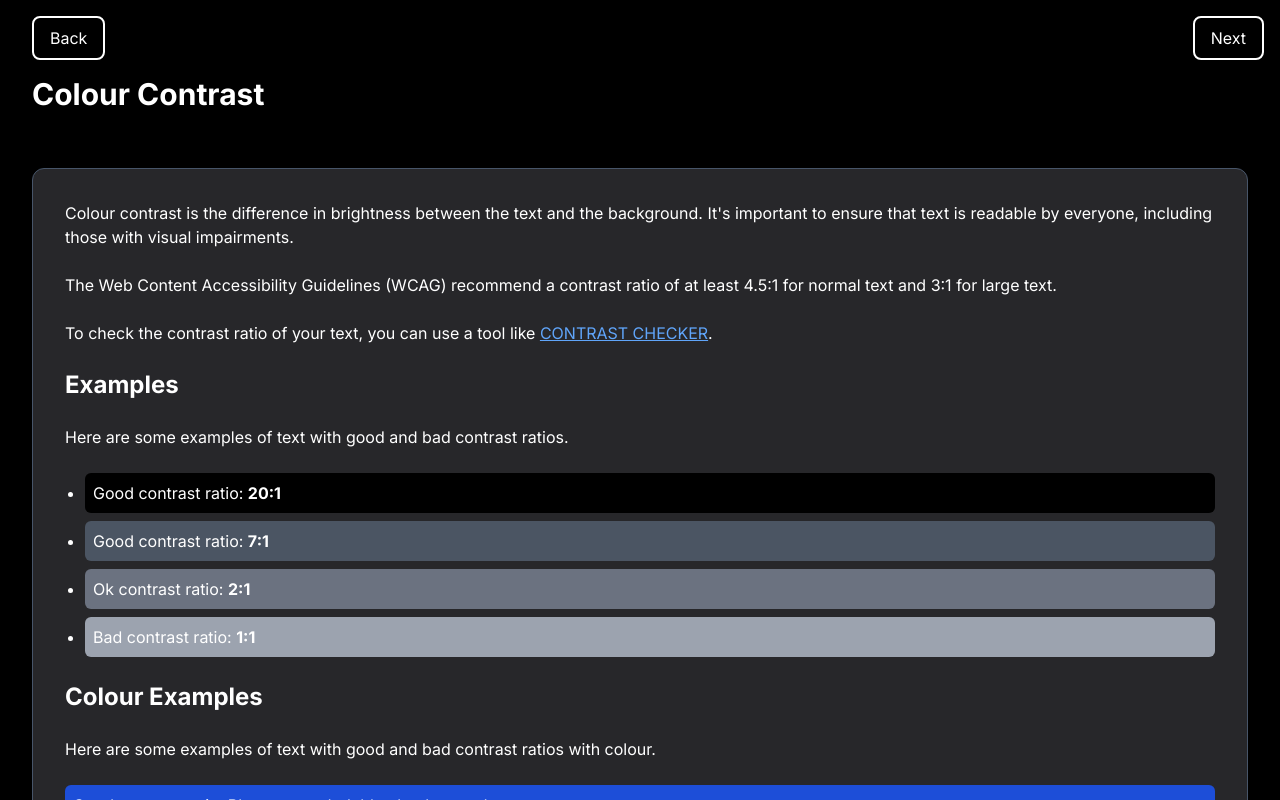
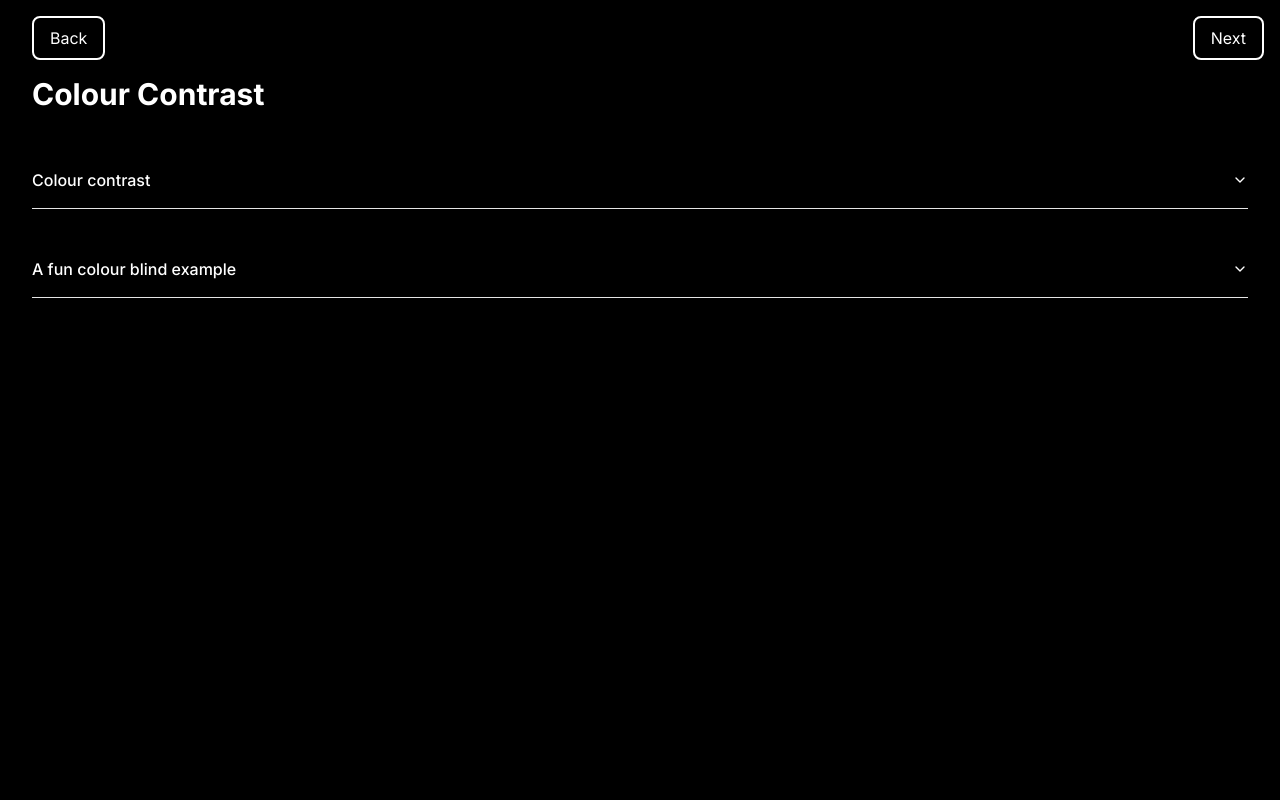
Before and after one commit to matthew-deal-rocketlab/Accessibility, a Next.js app: page /colour-contrast in a window 1280 px wide. Shown: the top 800 px of the page. Built offline with nearby package versions, Linux system fonts and the light colour scheme.

Commit message:
added accordions and links

```diff
--- a/package.json
+++ b/package.json
@@ -10,6 +10,7 @@
   },
   "dependencies": {
     "@hookform/resolvers": "^3.3.4",
+    "@radix-ui/react-accordion": "^1.1.2",
     "@radix-ui/react-label": "^2.0.2",
     "@radix-ui/react-slot": "^1.0.2",
     "class-variance-authority": "^0.7.0",
--- a/src/app/(lessons)/colour-contrast/page.tsx
+++ b/src/app/(lessons)/colour-contrast/page.tsx
@@ -1,22 +1,36 @@
 import HeaderTag from '@/components/header'
 import Article from '@/components/ui/article'
+
+import {
+  Accordion,
+  AccordionContent,
+  AccordionItem,
+  AccordionTrigger,
+} from '@/components/ui/accordion'
+import Image from 'next/image'
 
 export default function Page() {
   return (
     <main>
       <section className="space-y-4 ">
+        <Accordion type="single" collapsible className="w-full">
+          <AccordionItem value="item-1">
+            <AccordionTrigger>Colour contrast </AccordionTrigger>
+            <AccordionContent>
               <Article>
                 <p>
-            Colour contrast is the difference in brightness between the text and
-            the background. It's important to ensure that text is readable by
-            everyone, including those with visual impairments.
+                  Colour contrast is the difference in brightness between the
+                  text and the background. It's important to ensure that text is
+                  readable by everyone, including those with visual impairments.
                 </p>
                 <p>
-            The Web Content Accessibility Guidelines (WCAG) recommend a contrast
-            ratio of at least 4.5:1 for normal text and 3:1 for large text.
+                  The Web Content Accessibility Guidelines (WCAG) recommend a
+                  contrast ratio of at least 4.5:1 for normal text and 3:1 for
+                  large text.
                 </p>
                 <p>
-            To check the contrast ratio of your text, you can use a tool like{' '}
+                  To check the contrast ratio of your text, you can use a tool
+                  like{' '}
                   <a
                     href="https://contrastchecker.com/"
                     target="_blank"
@@ -28,9 +42,10 @@ export default function Page() {
 
                 <HeaderTag level="h2" text="Examples" />
                 <p>
-            Here are some examples of text with good and bad contrast ratios.
+                  Here are some examples of text with good and bad contrast
+                  ratios.
                 </p>
-          <ul className="list-disc space-y-2 pl-5">
+                <ul className="space-y-2">
                   <li>
                     <p className="rounded-md bg-black p-2 text-white">
                       Good contrast ratio: <strong>20:1</strong>
@@ -55,8 +70,8 @@ export default function Page() {
 
                 <HeaderTag level="h2" text="Colour Examples" />
                 <p>
-            Here are some examples of text with good and bad contrast ratios
-            with colour.
+                  Here are some examples of text with good and bad contrast
+                  ratios with colour.
                 </p>
                 <ul className="flex flex-col space-y-4">
                   {/* Good Contrast Examples */}
@@ -84,6 +99,26 @@ export default function Page() {
                   </li>
                 </ul>
               </Article>
+            </AccordionContent>
+          </AccordionItem>
+        </Accordion>
+      </section>
+      <section className="mt-8">
+        <Accordion type="single" collapsible className="w-full">
+          <AccordionItem value="item-1">
+            <AccordionTrigger>A fun colour blind example </AccordionTrigger>
+            <AccordionContent>
+              <Article>
+                <Image
+                  src="/yoshi.png"
+                  width={800}
+                  height={800}
+                  alt="Colour blind example"
+                />
+              </Article>
+            </AccordionContent>
+          </AccordionItem>
+        </Accordion>
       </section>
     </main>
   )
--- a/src/app/(lessons)/keyboard-navigation/page.tsx
+++ b/src/app/(lessons)/keyboard-navigation/page.tsx
@@ -4,6 +4,13 @@ import BadForm from '@/components/keyboard/badForm'
 import GoodForm from '@/components/keyboard/goodForm'
 import Article from '@/components/ui/article'
 import HeaderTag from '@/components/header'
+import {
+  Accordion,
+  AccordionContent,
+  AccordionItem,
+  AccordionTrigger,
+} from '@/components/ui/accordion'
+import Image from 'next/image'
 
 export default async function Page() {
   const code = ` <Button
@@ -22,31 +29,59 @@ export default async function Page() {
 
   return (
     <main>
+      <section>
+        <Accordion type="single" collapsible className="w-full">
+          <AccordionItem value="item-1">
+            <AccordionTrigger>Forms </AccordionTrigger>
+            <AccordionContent>
               <div className="grid grid-cols-2">
                 <BadForm />
                 <GoodForm />
               </div>
+            </AccordionContent>
+          </AccordionItem>
+        </Accordion>
+      </section>
+
       <section>
+        <Accordion type="single" collapsible className="w-full">
+          <AccordionItem value="item-1">
+            <AccordionTrigger>Things to consider </AccordionTrigger>
+            <AccordionContent>
               <Article>
                 <HeaderTag level="h2" text="Considerations" className="mb-4" />
                 <p>
-            Other things to consider are things like how does a user using a
-            keyboard use a Button, or a Checkbox?
+                  Other things to consider are things like how does a user using
+                  a keyboard use a Button, or a Checkbox?
                 </p>
-          <HeaderTag level="h3" text="Button" className="mb-4 mt-8 text-lg" />
+                <HeaderTag
+                  level="h3"
+                  text="Button"
+                  className="mb-4 mt-8 text-lg"
+                />
                 <p>
-            A button should be focusable and should be able to be activated by
-            pressing the Enter or Spacebar keys.
+                  A button should be focusable and should be able to be
+                  activated by pressing the Enter or Spacebar keys.
                 </p>
                 <p> The code to do that might look like this </p>
-          <div className="prose " dangerouslySetInnerHTML={{ __html: html }} />
-          <HeaderTag level="h3" text="Patterns" className="mb-4 mt-8 text-lg" />
+                <div
+                  className="prose "
+                  dangerouslySetInnerHTML={{ __html: html }}
+                />
+                <HeaderTag
+                  level="h3"
+                  text="Patterns"
+                  className="mb-4 mt-8 text-lg"
+                />
                 <a
                   className="text-blue-400 underline"
                   href="https://www.w3.org/WAI/ARIA/apg/patterns/">
                   ARIA patterns
                 </a>
               </Article>
+            </AccordionContent>
+          </AccordionItem>
+        </Accordion>
       </section>
     </main>
   )
--- a/src/app/(lessons)/screen-readers/page.tsx
+++ b/src/app/(lessons)/screen-readers/page.tsx
@@ -12,6 +12,12 @@ export default function Page() {
 
   return (
     <main>
+      <a
+        target="_blank"
+        className="text-blue-500 underline"
+        href="https://developer.mozilla.org/en-US/docs/Web/Accessibility/ARIA/ARIA_Techniques">
+        Aria attributes{' '}
+      </a>
       <section className="mx-auto mt-44 max-w-sm p-8">
         <div className="flex items-center space-x-4">
           <div
--- a/src/app/(lessons)/standards/page.tsx
+++ b/src/app/(lessons)/standards/page.tsx
@@ -4,7 +4,13 @@ import { A, AA, AAA } from '@/data/data'
 export default function Page() {
   return (
     <main>
-      <section className="grid grid-cols-2 sm:grid-cols-3">
+      <a
+        target="_blank"
+        href="https://www.accessibility.org.au/guides/what-is-the-wcag-standard/#:~:text=In%20Australia%2C%20mainstream%20organisations%20are,at%20the%20AA%20conformance%20level"
+        className="font-bold text-blue-500">
+        WCAG Standards
+      </a>
+      <section className="mt-4 grid grid-cols-2 sm:grid-cols-3 ">
         <WCAGStandardsCard
           title="Level A - Basic Accessibility"
           standards={A}
--- /dev/null
+++ b/src/components/ui/accordion.tsx
@@ -0,0 +1,58 @@
+"use client"
+
+import * as React from "react"
+import * as AccordionPrimitive from "@radix-ui/react-accordion"
+import { ChevronDown } from "lucide-react"
+
+import { cn } from "@/lib/utils"
+
+const Accordion = AccordionPrimitive.Root
+
+const AccordionItem = React.forwardRef<
+  React.ElementRef<typeof AccordionPrimitive.Item>,
+  React.ComponentPropsWithoutRef<typeof AccordionPrimitive.Item>
+>(({ className, ...props }, ref) => (
+  <AccordionPrimitive.Item
+    ref={ref}
+    className={cn("border-b", className)}
+    {...props}
+  />
+))
+AccordionItem.displayName = "AccordionItem"
+
+const AccordionTrigger = React.forwardRef<
+  React.ElementRef<typeof AccordionPrimitive.Trigger>,
+  React.ComponentPropsWithoutRef<typeof AccordionPrimitive.Trigger>
+>(({ className, children, ...props }, ref) => (
+  <AccordionPrimitive.Header className="flex">
+    <AccordionPrimitive.Trigger
+      ref={ref}
+      className={cn(
+        "flex flex-1 items-center justify-between py-4 font-medium transition-all hover:underline [&[data-state=open]>svg]:rotate-180",
+        className
+      )}
+      {...props}
+    >
+      {children}
+      <ChevronDown className="h-4 w-4 shrink-0 transition-transform duration-200" />
+    </AccordionPrimitive.Trigger>
+  </AccordionPrimitive.Header>
+))
+AccordionTrigger.displayName = AccordionPrimitive.Trigger.displayName
+
+const AccordionContent = React.forwardRef<
+  React.ElementRef<typeof AccordionPrimitive.Content>,
+  React.ComponentPropsWithoutRef<typeof AccordionPrimitive.Content>
+>(({ className, children, ...props }, ref) => (
+  <AccordionPrimitive.Content
+    ref={ref}
+    className="overflow-hidden text-sm transition-all data-[state=closed]:animate-accordion-up data-[state=open]:animate-accordion-down"
+    {...props}
+  >
+    <div className={cn("pb-4 pt-0", className)}>{children}</div>
+  </AccordionPrimitive.Content>
+))
+
+AccordionContent.displayName = AccordionPrimitive.Content.displayName
+
+export { Accordion, AccordionItem, AccordionTrigger, AccordionContent }
```
Also changed, not shown: public/yoshi.png (added), 1 other file (tests, documents, lock files or other folders). Lines whose indentation alone changed are shown as unchanged.
